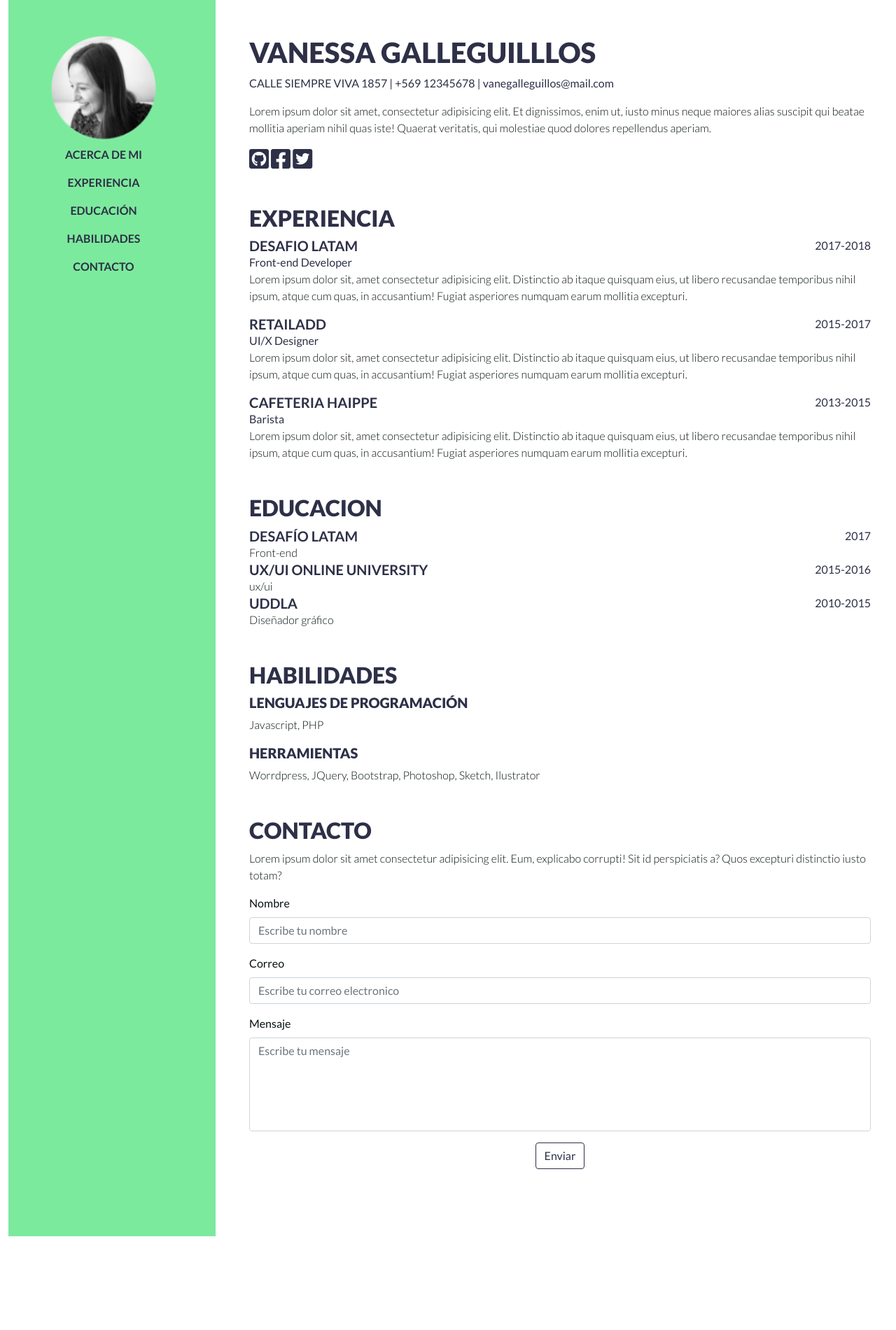
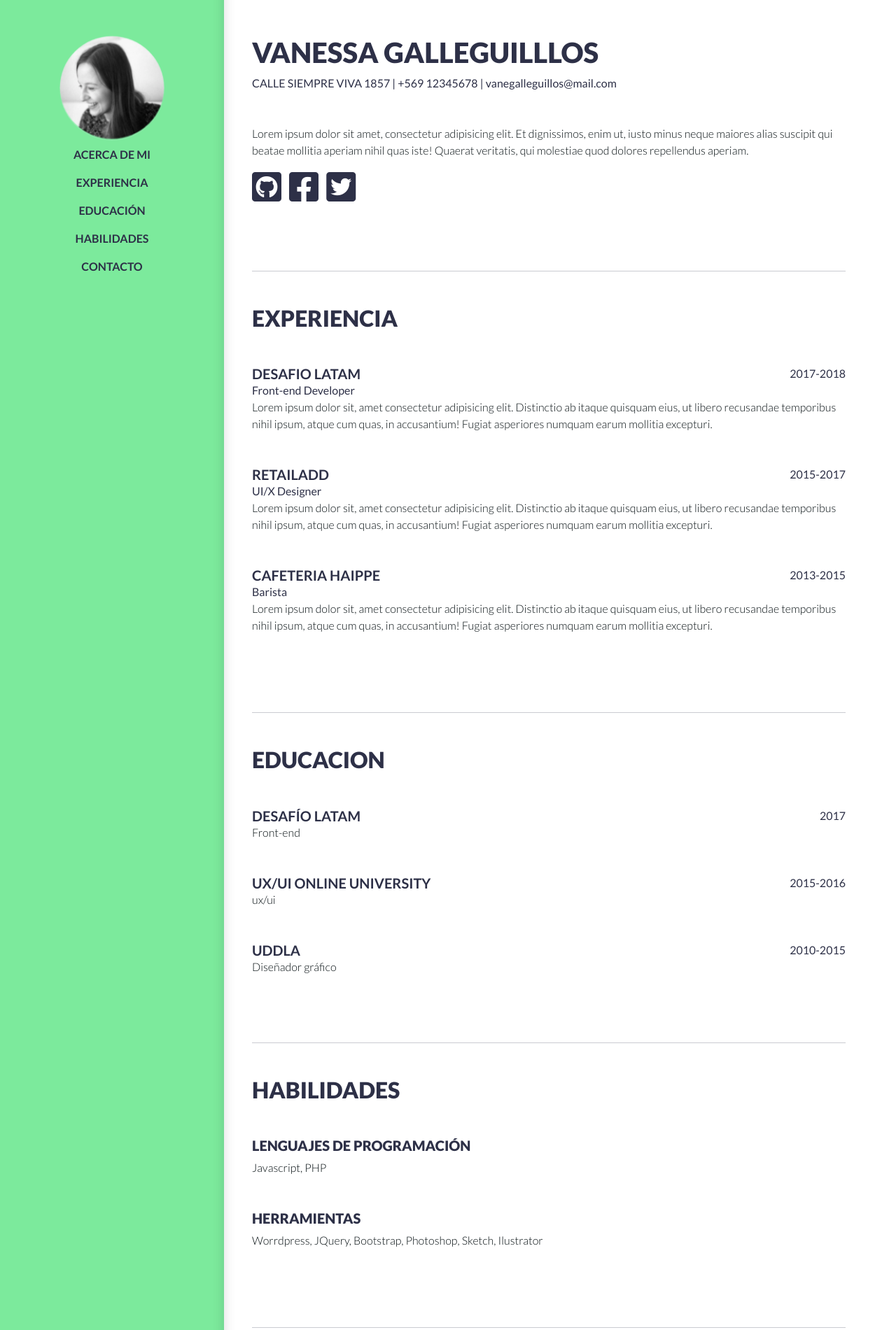
Before and after one commit to arabootcamp/CurriculumVitaeOnline, a plain HTML site: page index.html in a window 1280 px wide. Shown: the part 45-1946 px from the top of the page at 70% size. Before the commit the page ends 1812 px from the top, so only its background shows below. Drawn offline with nearby package versions, Linux system fonts and the light colour scheme.

Commit message:
arreglos menores de formato e identado

```diff
--- a/assets/css/sass/abstracts/_variables.scss
+++ b/assets/css/sass/abstracts/_variables.scss
@@ -4,9 +4,6 @@ $white: #FFF;
 $black:#071013;
 $purple:#2D3047;
 $green:#7CEA9C;
-
-$platinum: #E6E7E7;
-$light-gray: #D1D1D1;
 
 //Varibles Font Family
 $lato: 'Lato',
@@ -33,8 +30,6 @@ $map-breakpoints: ('device-xsmall': (min-width: 360px),
 ///////////////////////
 //Variables Boostrap//
 //$primary: $white;
-$secondary: $black;
-$success: $purple;
-$info: $green;
-
-$btn-hover-bg-tint-amount: 50%;
+$success: $green;
+$info: $purple;
+$dark:$black;
--- a/assets/css/sass/base/_base.scss
+++ b/assets/css/sass/base/_base.scss
@@ -1,7 +1,3 @@
-html {
-  scroll-behavior: smooth;
-}
-
 body {
   width: 100%;
   min-height: 100vh;
--- /dev/null
+++ b/assets/css/sass/components/_button.scss
@@ -0,0 +1,6 @@
+.button {
+  &:hover {
+    background-color: $green;
+    color: $purple;
+  }
+}
--- a/assets/css/sass/layout/_navbar.scss
+++ b/assets/css/sass/layout/_navbar.scss
@@ -10,11 +10,14 @@
   }
 }
 
-
 .navbar-custom {
-  position: relative;
-
   &__fixed {
     position: fixed;
   }
 }
+
+a {
+  &:hover {
+    color: white !important;
+  }
+}
--- a/assets/css/sass/main.scss
+++ b/assets/css/sass/main.scss
@@ -12,5 +12,6 @@
 //layout
 @import 'layout/navbar';
 //components
+@import 'components/button';
 //pages
 //themes
--- a/assets/js/script.js
+++ b/assets/js/script.js
@@ -35,15 +35,16 @@ $(function () {
     }
   });
 
+  // Add smooth scrolling to all links
+  $("a").on('click', function (event) {
+    event.preventDefault();
+    let hash = this.hash;
+    let delta = 110;
+    if ($(window).width() >= large)
+      delta = 50;
 
-  //scroll
-  $(window).scroll(function () {
-    console.log("scroll");
-    if ($(window).width() >= large) {
-      if ($(window).scrollTop() > 54)
-        $('.navbar__lg').removeClass('pt-lg-5');
-      else
-        $('.navbar__lg').addClass('pt-lg-5');
-    }
+    $('html, body').animate({
+      scrollTop: $($.attr(this, 'href')).offset().top - delta
+    }, 500);
   });
 });
--- a/index.html
+++ b/index.html
@@ -22,13 +22,13 @@
 </head>
 
 <body>
-  <div class="container-xxl">
+  <div class=" container-fluid container-xxl">
     <div class="row">
-      <div id="navbar-col" class="col-12 col-lg-3">
+      <div id="navbar-col" class="col-12 col-lg-3 px-0 shadow">
         <!--Navbar-->
-        <nav class="navbar-custom h-100 bg-info py-xl-5">
+        <nav class="navbar-custom h-100 bg-success py-lg-5">
           <!--Navbar small devices-->
-          <div class="navbar navbar-expand-lg navbar-light bg-info d-lg-none">
+          <div class="navbar navbar-expand-lg navbar-light bg-success d-lg-none fixed-top">
             <div class="container-fluid">
               <div class="navbar-brand">
                 <img class="navbar-custom__img rounded-circle" src="assets/img/avatar.png" alt="img avatar">
@@ -39,12 +39,12 @@
                 <span class="navbar-toggler-icon"></span>
               </button>
               <div class="collapse navbar-collapse" id="navbarSupportedContent">
-                <ul class="navbar-nav ms-auto mb-2 mb-lg-0 text-success text-uppercase fw-bold">
+                <ul class="navbar-nav ms-auto mb-2 mb-lg-0 text-info text-uppercase fw-bold">
                   <li class="nav-item">
                     <a class="nav-link active" aria-current="page" href="#acerca-de-mi">acerca de mi</a>
                   </li>
                   <li class="nav-item">
-                    <a class="nav-link" href="#xperiencia">experiencia</a>
+                    <a class="nav-link" href="#experiencia">experiencia</a>
                   </li>
                   <li class="nav-item">
                     <a class="nav-link" href="#educacion">educación</a>
@@ -64,21 +64,21 @@
             <div class="navbar__lg d-none d-lg-block text-center pt-lg-5">
               <img class="navbar-custom__img navbar-custom__img--lg rounded-circle" src="assets/img/avatar.png"
                 alt="img avatar">
-              <a class="nav-link active text-success text-uppercase fw-bold" aria-current="page"
+              <a class="nav-link active text-info text-uppercase fw-bold" aria-current="page"
                 href="#acerca-de-mi">acerca de mi</a>
-              <a class="nav-link text-success text-uppercase fw-bold" href="#xperiencia">experiencia</a>
-              <a class="nav-link text-success text-uppercase fw-bold" href="#educacion">educación</a>
-              <a class="nav-link text-success text-uppercase fw-bold" href="#habilidades">habilidades</a>
-              <a class="nav-link text-success text-uppercase fw-bold" href="#contacto">contacto</a>
+              <a class="nav-link text-info text-uppercase fw-bold" href="#experiencia">experiencia</a>
+              <a class="nav-link text-info text-uppercase fw-bold" href="#educacion">educación</a>
+              <a class="nav-link text-info text-uppercase fw-bold" href="#habilidades">habilidades</a>
+              <a class="nav-link text-info text-uppercase fw-bold" href="#contacto">contacto</a>
             </div>
           </div>
         </nav>
         <!--Fin Navbar-->
       </div>
       <!-- Details CV-->
-      <div class="col-12 col-lg-9 py-xl-5">
+      <div class="col-12 col-lg-9 px-0 pt-5 mt-5 mt-lg-0 py-lg-5 ps-lg-3 pe-lg-5 shadow">
         <!--About Me-->
-        <div id="acerca-de-mi" class="about-me container my-5 mt-lg-0 pt-xl-5">
+        <div id="acerca-de-mi" class="about-me container my-5 mt-lg-0 pt-lg-5">
           <h1 class="about-me__title text-uppercase fw-title">Vanessa Galleguilllos</h1>
           <p class="about-me__p text-uppercase d-flex flex-column d-sm-block">
             <span>Calle siempre viva 1857</span>
@@ -87,20 +87,21 @@
             <span class="d-none d-sm-inline"> | </span>
             <span class="text-lowercase">vanegalleguillos@mail.com</span>
           </p>
-          <p class="about-me__p  text-secondary fw-light">Lorem ipsum dolor sit amet, consectetur adipisicing elit. Et
+          <p class="about-me__p text-dark fw-light mt-lg-5">Lorem ipsum dolor sit amet, consectetur adipisicing elit. Et
             dignissimos, enim ut,
             iusto minus
             neque
             maiores alias suscipit qui beatae mollitia aperiam nihil quas iste! Quaerat veritatis, qui molestiae quod
             dolores repellendus aperiam.</p>
-          <i class="about-me__i fab fa-github-square fa-2x"></i>
-          <i class="about-me__i fab fa-facebook-square fa-2x"></i>
-          <i class="about-me__i fab fa-twitter-square fa-2x"></i>
+          <i class="about-me__i fab fa-github-square fa-3x"></i>
+          <i class="about-me__i fab fa-facebook-square fa-3x px-2"></i>
+          <i class="about-me__i fab fa-twitter-square fa-3x pb-sm-5"></i>
+          <hr class="mt-5">
         </div>
         <!--Experience-->
         <div id="experiencia" class="experience container my-5">
           <h2 class="experience__title text-uppercase fw-title">experiencia</h2>
-          <div class="experience__item">
+          <div class="experience__item mt-lg-5">
             <div class="group d-flex flex-column flex-sm-row justify-content-sm-between">
               <div class="group__left">
                 <h5 class="experience__sub-title text-uppercase fw-bold mb-0">desafio latam</h5>
@@ -108,12 +109,12 @@
               </div>
               <p>2017-2018</p>
             </div>
-            <p class="experience__p text-secondary fw-light">Lorem ipsum dolor sit, amet consectetur adipisicing elit.
+            <p class="experience__p text-dark fw-light">Lorem ipsum dolor sit, amet consectetur adipisicing elit.
               Distinctio ab itaque quisquam eius, ut libero
               recusandae temporibus nihil ipsum, atque cum quas, in accusantium! Fugiat asperiores numquam earum
               mollitia excepturi.</p>
           </div>
-          <div class="experience__item">
+          <div class="experience__item mt-lg-5">
             <div class="group d-flex flex-column flex-sm-row justify-content-sm-between">
               <div class="group__left">
                 <h5 class="experience__sub-title text-uppercase fw-bold mb-0">retailadd</h5>
@@ -121,12 +122,12 @@
               </div>
               <p>2015-2017</p>
             </div>
-            <p class="experience__p text-secondary fw-light">Lorem ipsum dolor sit, amet consectetur adipisicing elit.
+            <p class="experience__p text-dark fw-light">Lorem ipsum dolor sit, amet consectetur adipisicing elit.
               Distinctio ab itaque quisquam eius, ut libero
               recusandae temporibus nihil ipsum, atque cum quas, in accusantium! Fugiat asperiores numquam earum
               mollitia excepturi.</p>
           </div>
-          <div class="experience__item">
+          <div class="experience__item pb-sm-5 mt-lg-5">
             <div class="group d-flex flex-column flex-sm-row justify-content-sm-between">
               <div class="group__left">
                 <h5 class="experience__sub-title text-uppercase fw-bold mb-0">cafeteria haippe</h5>
@@ -134,64 +135,67 @@
               </div>
               <p>2013-2015</p>
             </div>
-            <p class="experience__p text-secondary fw-light">Lorem ipsum dolor sit, amet consectetur adipisicing elit.
+            <p class="experience__p text-dark fw-light">Lorem ipsum dolor sit, amet consectetur adipisicing elit.
               Distinctio ab itaque quisquam eius, ut libero
               recusandae temporibus nihil ipsum, atque cum quas, in accusantium! Fugiat asperiores numquam earum
               mollitia excepturi.</p>
           </div>
+          <hr class="mt-5">
         </div>
         <!--Education-->
         <div id="educacion" class="education container my-5">
           <h2 class="education__title text-uppercase fw-title">educacion</h2>
-          <div class="eduation__item">
+          <div class="eduation__item mt-lg-5">
             <div class="group d-flex flex-column flex-sm-row justify-content-sm-between">
               <div class="group__left">
                 <h5 class="education__sub-title text-uppercase fw-bold mb-0">desafío latam</h5>
-                <p class="education__p mb-0 text-secondary fw-light">Front-end</p>
+                <p class="education__p mb-0 text-dark fw-light">Front-end</p>
               </div>
               <p>2017</p>
             </div>
           </div>
-          <div class="eduation__item">
+          <div class="eduation__item mt-lg-5">
             <div class="group d-flex flex-column flex-sm-row justify-content-sm-between">
               <div class="group__left">
                 <h5 class="education__sub-title text-uppercase fw-bold mb-0">ux/ui online university</h5>
-                <p class="education__p mb-0 text-secondary fw-light">ux/ui</p>
+                <p class="education__p mb-0 text-dark fw-light">ux/ui</p>
               </div>
               <p>2015-2016</p>
             </div>
           </div>
-          <div class="eduation__item">
+          <div class="eduation__item pb-sm-5 mt-lg-5">
             <div class="group d-flex flex-column flex-sm-row justify-content-sm-between">
               <div class="group__left">
                 <h5 class="education__sub-title text-uppercase fw-bold mb-0">uddla</h5>
-                <p class="education__p mb-0 text-secondary fw-light">Diseñador gráfico</p>
+                <p class="education__p mb-0 text-dark fw-light">Diseñador gráfico</p>
               </div>
               <p>2010-2015</p>
             </div>
           </div>
+          <hr class="mt-5">
         </div>
         <!--Skills-->
         <div id="habilidades" class="skills container my-5">
           <h2 class="skills__title text-uppercase fw-title">habilidades</h2>
-          <div class="skills__item">
+          <div class="skills__item mt-lg-5">
             <h5 class="skills__sub-title text-uppercase fw-title">lenguajes de programación</h5>
-            <p class="skills__p text-secondary fw-light">Javascript, PHP</p>
+            <p class="skills__p text-dark fw-light">Javascript, PHP</p>
           </div>
-          <div class="skills__item">
+          <div class="skills__item pb-sm-5 mt-lg-5">
             <h5 class="skills__sub-title text-uppercase fw-title">herramientas</h5>
-            <p class="skills__p text-secondary fw-light">Worrdpress, JQuery, Bootstrap, Photoshop, Sketch, Ilustrator
+            <p class="skills__p text-dark fw-light">Worrdpress, JQuery, Bootstrap, Photoshop, Sketch, Ilustrator
             </p>
           </div>
+          <hr class="mt-5">
         </div>
         <!--Contact-->
-        <div id="contacto" class="contact container my-5 mb-lg-0 pb-xl-5">
+        <div id="contacto" class="contact container my-5 mb-lg-0 pb-lg-5">
           <h2 class="contact__title text-uppercase fw-title">contacto</h2>
-          <p class="contact__p text-secondary fw-light">Lorem ipsum dolor sit amet consectetur adipisicing elit. Eum,
+          <p class="contact__p text-dark fw-light">Lorem ipsum dolor sit amet consectetur adipisicing elit. Eum,
             explicabo corrupti! Sit id
             perspiciatis a?
             Quos excepturi distinctio iusto totam?</p>
-          <form class="contact__form text-secondary">
+          <form class="contact__form text-dark pb-sm-5 mt-lg-5">
             <div class="mb-3">
               <label for="exampleInputName" class="form-label">Nombre</label>
               <input type="email" class="form-control" id="exampleInputName" aria-describedby="emailHelp"
@@ -207,7 +211,7 @@
               <textarea class="form-control" rows="5" placeholder="Escribe tu mensaje" id="exampleInputMje"></textarea>
             </div>
             <div class="group text-center text-success">
-              <button type="submit" class="btn btn-outline-success">Enviar</button>
+              <button type="submit" class="button btn btn-success fs-5">Enviar</button>
             </div>
           </form>
         </div>
@@ -215,14 +219,7 @@
       </div>
     </div>
   </div>
-
-
-
-
   </div>
-
-
-
 
   <!--Bootstrap popper-->
   <script src="https://cdn.jsdelivr.net/npm/@popperjs/core@2.9.2/dist/umd/popper.min.js"
```
Also changed, not shown: assets/css/style.css, 4 other files.
